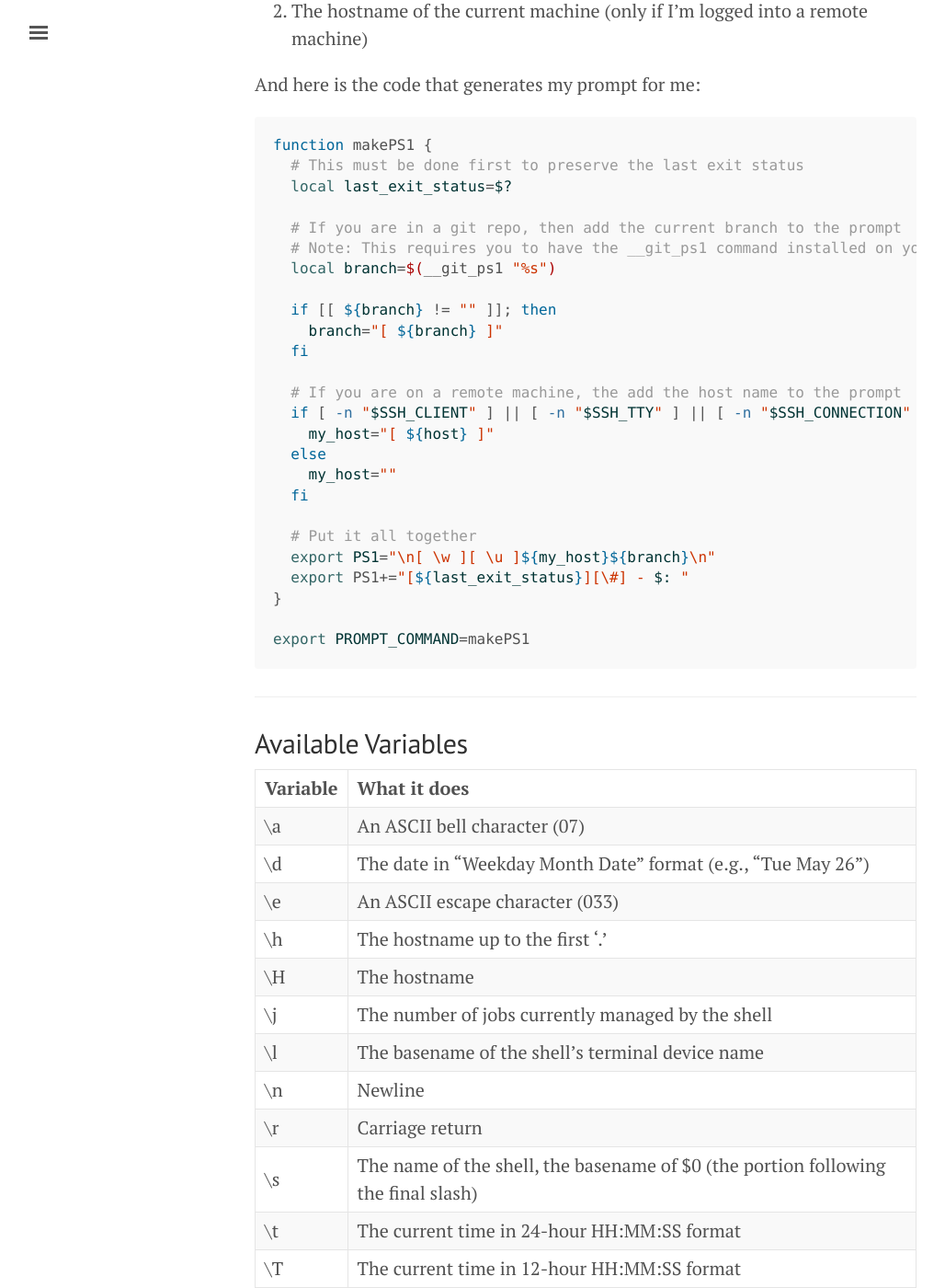
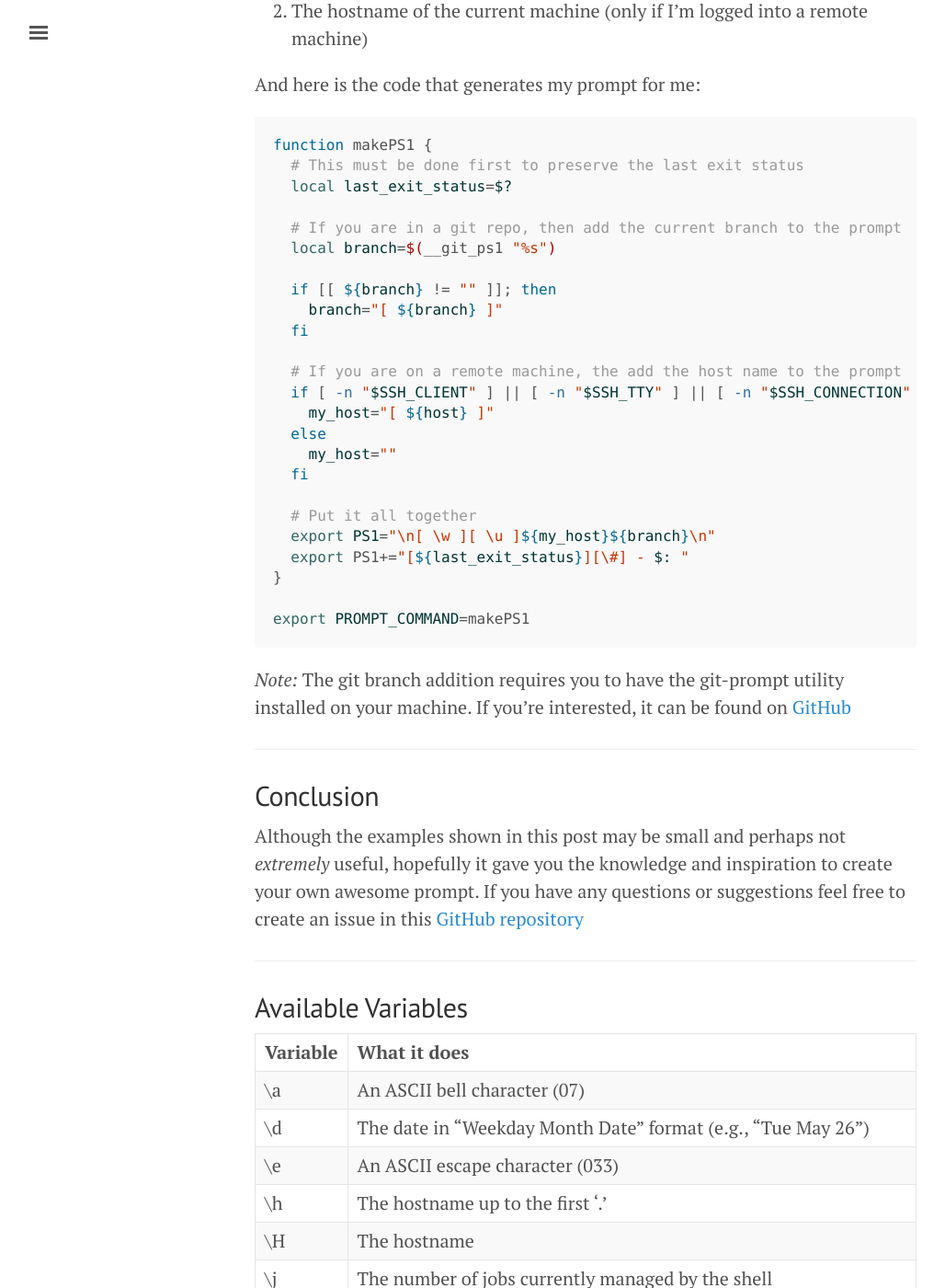
Before and after one commit to vicjohnson1213/vicjohnson1213.github.io, a Jekyll site: the page built from _posts/2017-12-07-customizing-your-bash-terminal.md, in a window 1280 px wide and 1400 px high, scrolled down 2931 px. Shown: the whole window at 92% size, without its empty margins (3-1031 px from the left). Built offline with Jekyll 4.4.1, drawn with Linux system fonts in a browser that asks for light colours.

Commit message:
Added a conclusion.

````diff
--- a/_posts/2017-12-07-customizing-your-bash-terminal.md
+++ b/_posts/2017-12-07-customizing-your-bash-terminal.md
@@ -105,7 +105,6 @@ function makePS1 {
   local last_exit_status=$?
 
   # If you are in a git repo, then add the current branch to the prompt
-  # Note: This requires you to have the __git_ps1 command installed on your machine
   local branch=$(__git_ps1 "%s")
 
   if [[ ${branch} != "" ]]; then
@@ -126,6 +125,14 @@ function makePS1 {
 
 export PROMPT_COMMAND=makePS1
 ```
+
+*Note:* The git branch addition requires you to have the git-prompt utility installed on your machine. If you're interested, it can be found on [GitHub](https://github.com/git/git/blob/master/contrib/completion/git-prompt.sh)
+
+---
+
+## Conclusion
+
+Although the examples shown in this post may be small and perhaps not *extremely* useful, hopefully it gave you the knowledge and inspiration to create your own awesome prompt. If you have any questions or suggestions feel free to create an issue in this [GitHub repository](https://github.com/vicjohnson1213/vicjohnson1213.github.io/issues)
 
 ---
 
````
